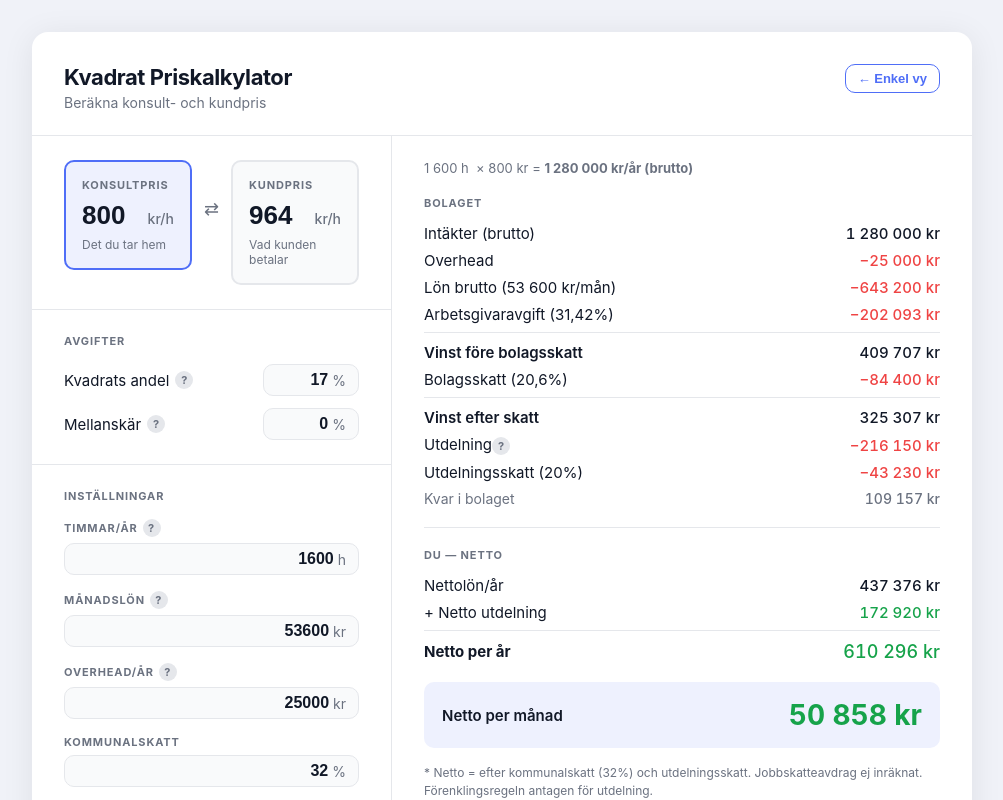
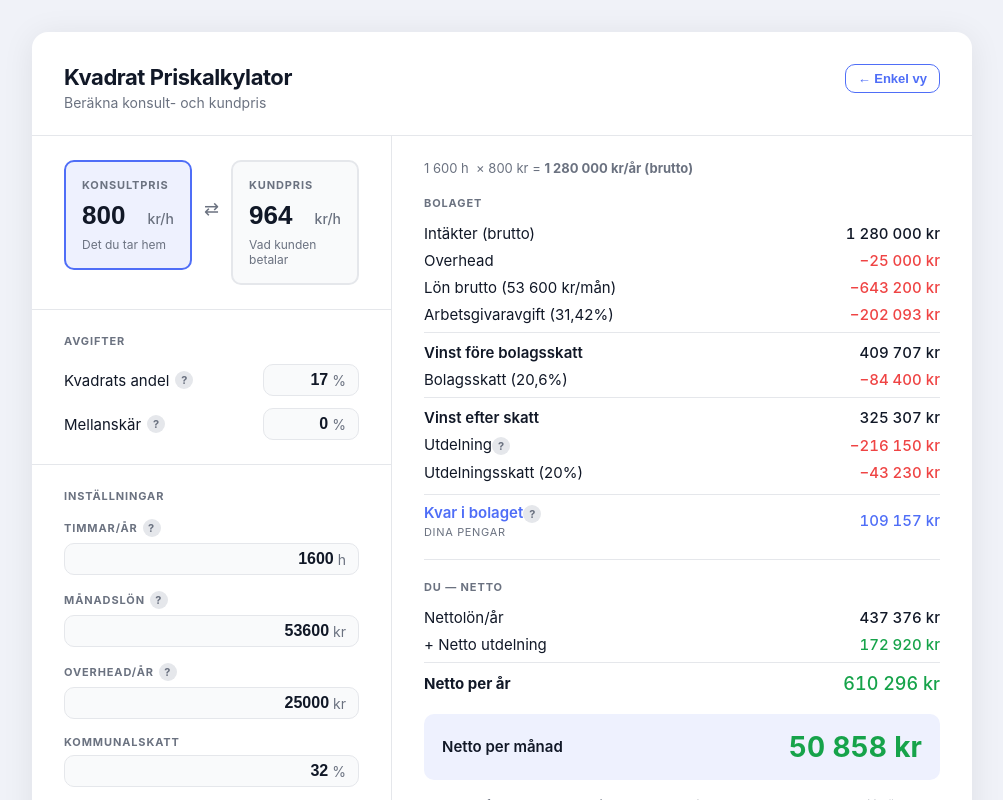
Before and after one commit to SimpleCookie/kvadrat-pris, a React (Vite) app: page / in a window 1280 px wide. Both pictures are taken after a click on the button "Prognos →". Shown: the top 800 px of the page, without its empty margins (138-1141 px from the left). Built offline with nearby package versions, Linux system fonts and the light colour scheme.

Commit message:
feat: highlight 'Kvar i bolaget' as deferred consultant income

```diff
--- a/src/App.css
+++ b/src/App.css
@@ -510,8 +510,25 @@
 }
 
 .forecast-retained {
-  font-size: 0.875rem;
+  color: var(--accent);
+  font-weight: 600;
+  border-top: 1px solid var(--border);
+  padding-top: 0.5rem;
+  margin-top: 0.25rem;
+}
+
+.forecast-retained .breakdown-value {
+  color: var(--accent);
+}
+
+.forecast-retained-note {
+  display: block;
+  font-size: 0.6875rem;
+  font-weight: 400;
   color: var(--text-secondary);
+  text-transform: uppercase;
+  letter-spacing: 0.06em;
+  margin-top: 0.1rem;
 }
 
 /* ─── Monthly take-home highlight ────────────────────────────────────────── */
--- a/src/components/AdvancedView.tsx
+++ b/src/components/AdvancedView.tsx
@@ -83,7 +83,15 @@
               </div>
               {r.retainedInCompany > 0 && (
                 <div className="breakdown-row forecast-retained">
-                  <span>Kvar i bolaget</span>
+                  <span>
+                    Kvar i bolaget
+                    <span
+                      className="fee-tooltip"
+                      data-tooltip="Dina pengar — kan tas ut som framtida lön eller utdelning när det passar."
+                      aria-label="Dina pengar — kan tas ut som framtida lön eller utdelning"
+                    >?</span>
+                    <span className="forecast-retained-note">dina pengar</span>
+                  </span>
                   <span className="breakdown-value">{formatSEK(r.retainedInCompany)}</span>
                 </div>
               )}
```
